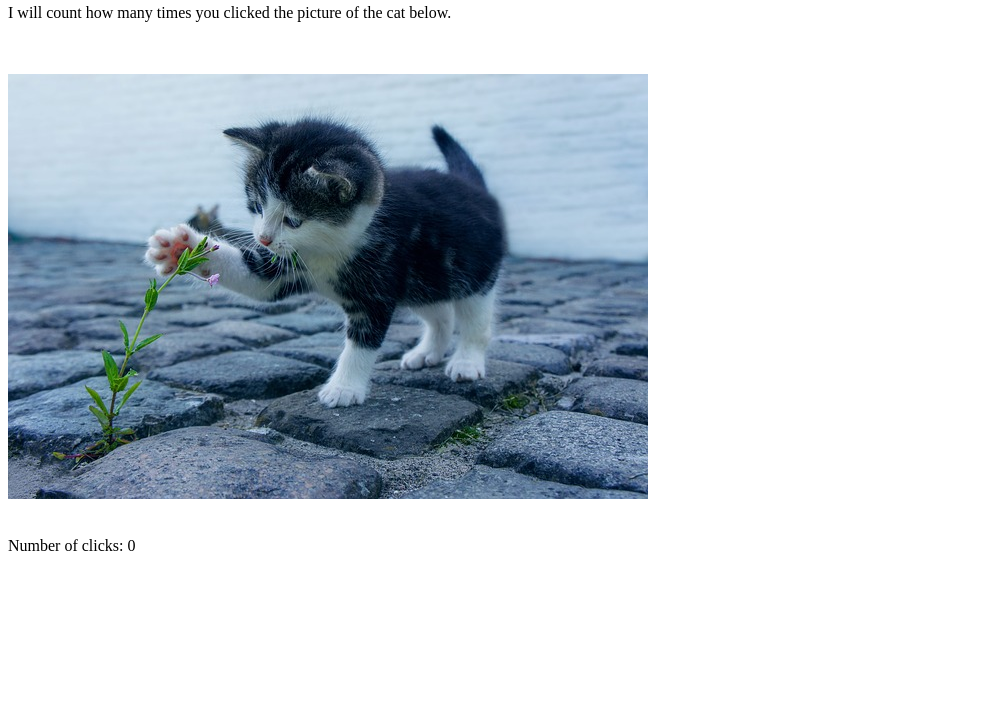
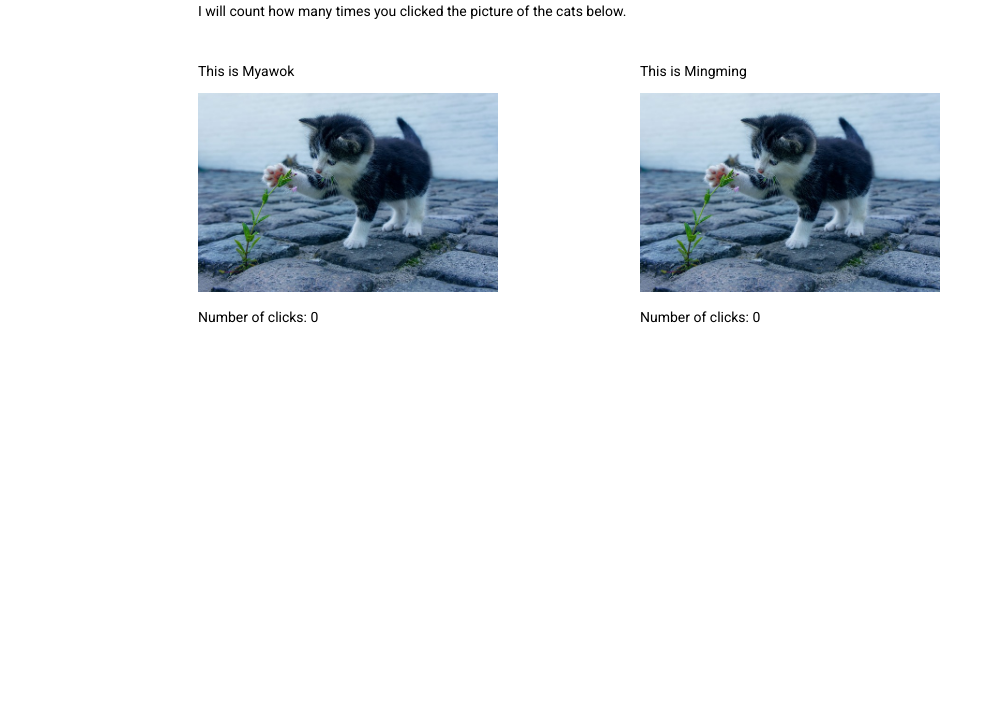
Before and after one commit to czar3985/cat-clicker, a plain HTML site: page index.html in a window 1280 px wide. Shown: the part 76-800 px from the top of the page, without its empty margins (0-995 px from the left). Drawn offline with nearby package versions, Linux system fonts and the light colour scheme.

Commit message:
Requirements changed to 2 cats with names and a click counter each

```diff
--- /dev/null
+++ b/css/styles.css
@@ -0,0 +1,56 @@
+/*
+ *
+ * Common
+ *
+ *
+*/
+
+* {
+  box-sizing: border-box;
+}
+
+body {
+  font: 14px Roboto, Raleway;
+  width: 100%;
+  margin: 0;
+  padding: 8px;
+}
+
+/*
+ *
+ * Cat Section
+ *
+ *
+*/
+
+.cat-section {
+  display: flex;
+  flex-wrap: wrap;
+}
+
+.cat-tile {
+  width: 100%;
+}
+
+.cat-image {
+  max-width: 300px;
+}
+
+/*
+ *
+ * Styling for responsiveness
+ *
+ *
+*/
+@media screen and (min-width: 650px) {
+  .cat-tile {
+    width: 50%;
+  }
+}
+
+@media screen and (min-width: 900px) {
+  main, header {
+    width: 884px; /* 900px minus body padding */
+    margin: auto;
+  }
+}
--- a/index.html
+++ b/index.html
@@ -10,15 +10,32 @@
   <!-- Metas for SEO -->
   <meta name="description" content="Cat clicker application" />
   <meta name="keywords" content="cat, clicker" />
+
+  <!-- Styling for the page -->
+  <link rel="stylesheet" href="css/styles.css" />
+  <link rel="stylesheet" href="http://fonts.googleapis.com/css?family=Roboto">
 </head>
 
 <body>
-  <h1>Cat Clicker</h1>
-  <p>I will count how many times you clicked the picture of the cat below.</p>
-  <br /><br />
-  <img class="cat-image" src="img/cat_640.jpg" alt="Kitten looking at a plant" />
-  <br /><br />
-  <p>Number of clicks: <span class="click-counter">0</span></p>
+  <header>
+    <h1>Cat Clicker</h1>
+    <p>I will count how many times you clicked the picture of the cats below.</p>
+  </header>
+  <br />
+  <main class="cat-section">
+    <div class="cat-tile">
+      <p>This is <span id="cat-name-1"></span></p>
+      <img class="cat-image" id="cat-image-1" src="img/cat_640.jpg" alt="Kitten looking at a plant" />
+      <br />
+      <p>Number of clicks: <span id="click-counter-1">0</span></p>
+    </div>
+    <div class="cat-tile">
+      <p>This is <span id="cat-name-2"></span></p>
+      <img class="cat-image" id="cat-image-2" src="img/cat_640.jpg" alt="Kitten looking at a plant" />
+      <br />
+      <p>Number of clicks: <span id="click-counter-2">0</span></p>
+    </div>
+  </main>
 
   <!--jQuery script-->
   <script src="https://code.jquery.com/jquery-3.3.1.min.js"
--- a/js/main.js
+++ b/js/main.js
@@ -1,6 +1,27 @@
-var numOfClicks = 0;
+//Global Variables
+var numOfClicksCat1 = 0;
+var numOfClicksCat2 = 0;
 
-$('.cat-image').click(function () {
-    numOfClicks++;
-    $('.click-counter').text(numOfClicks.toString());
+//Constants
+const catName1 = 'Myawok';
+const catName2 = 'Mingming';
+
+
+$(function () {
+    // Update the cat names
+    $('#cat-name-1').text(catName1);
+    $('#cat-name-2').text(catName2);
 });
+
+
+// Update the number of clicks with picture clicks
+$('#cat-image-1').click(function () {
+    numOfClicksCat1++;
+    $('#click-counter-1').text(numOfClicksCat1.toString());
+});
+
+
+$('#cat-image-2').click(function () {
+    numOfClicksCat2++;
+    $('#click-counter-2').text(numOfClicksCat2.toString());
+});
```
Also changed, not shown: 1 other file.
